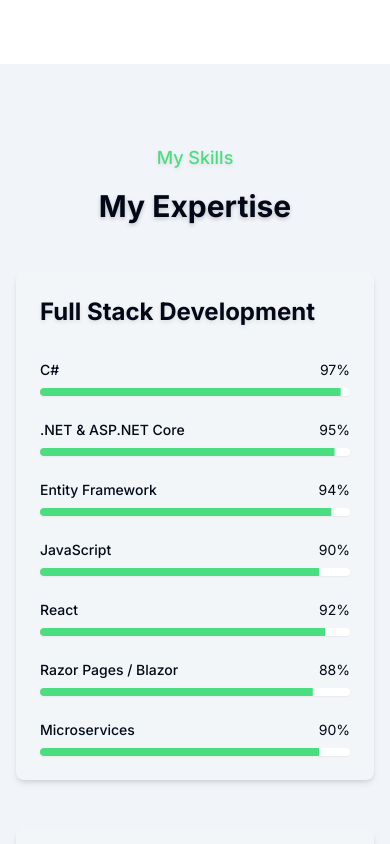
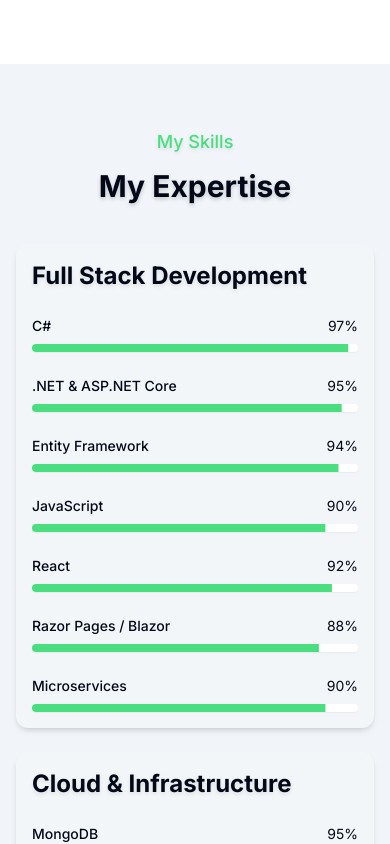
Before and after one commit to hafiz011/my-portfolio, a Next.js app: page / in a window 390 px wide. Shown: the part 2220-3064 px from the top of the page. Built offline with nearby package versions, Linux system fonts and the light colour scheme.

Commit message:
update v3.3

```diff
--- a/components/skills-section.tsx
+++ b/components/skills-section.tsx
@@ -124,9 +124,9 @@ export function SkillsSection() {
   }
 
   return (
-    <section className="py-20 bg-secondary" id="skills" ref={sectionRef}>
-      <div className="container-margin">
-        <div className="flex flex-col items-center justify-center space-y-4 text-center mb-12">
+    <section className="py-16 sm:py-20 bg-secondary" id="skills" ref={sectionRef}>
+      <div className="container-margin px-4 sm:px-6 lg:px-8">
+        <div className="flex flex-col items-center justify-center space-y-3 text-center mb-8 sm:mb-12">
           <AnimatedText as="h2" className="section-subtitle shadow-text">
             My Skills
           </AnimatedText>
@@ -136,7 +136,7 @@ export function SkillsSection() {
         </div>
 
         <motion.div
-          className="grid grid-cols-1 md:grid-cols-2 gap-12 mt-12"
+          className="grid grid-cols-1 sm:grid-cols-1 md:grid-cols-2 gap-6 sm:gap-10 mt-10"
           variants={containerVariants}
           initial="hidden"
           animate={controls}
@@ -144,7 +144,7 @@ export function SkillsSection() {
           {skillCategories.map((category, categoryIndex) => (
             <motion.div
               key={category.name}
-              className="space-y-8 p-6 rounded-lg shadow-card shadow-card-hover bg-background/5"
+              className="space-y-6 p-4 sm:p-6 rounded-xl shadow-card shadow-card-hover bg-background/5"
               variants={itemVariants}
               custom={categoryIndex}
               whileHover={{ scale: 1.02, transition: { duration: 0.2 } }}
@@ -162,7 +162,7 @@ export function SkillsSection() {
                     }}
                     transition={{ delay: index * 0.1 + 0.3, duration: 0.5 }}
                   >
-                    <div className="flex justify-between text-sm">
+                    <div className="flex justify-between text-sm flex-wrap gap-x-2">
                       <span className="font-medium">{skill.name}</span>
                       <span>
                         {animationStarted ? (
```
